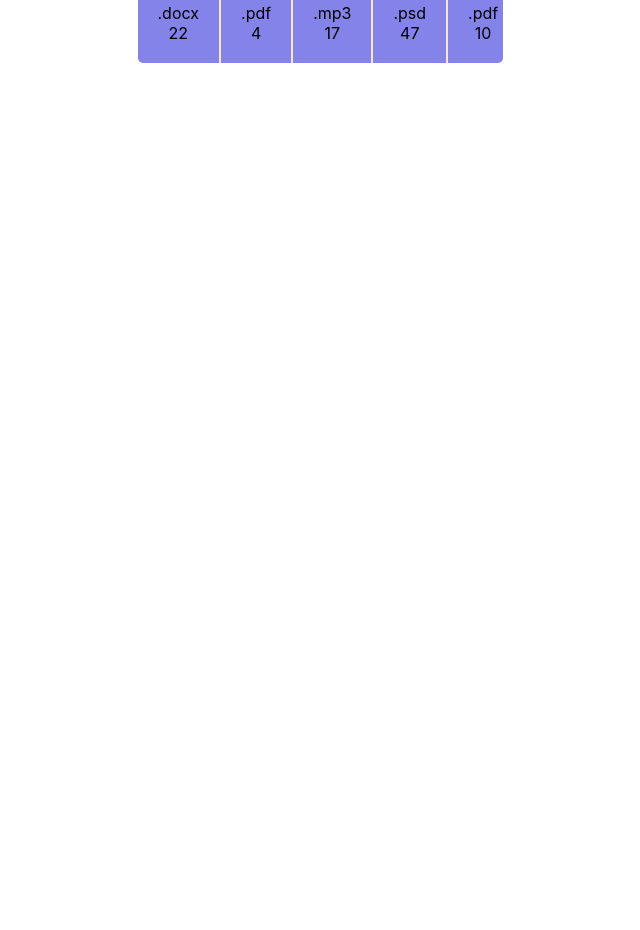
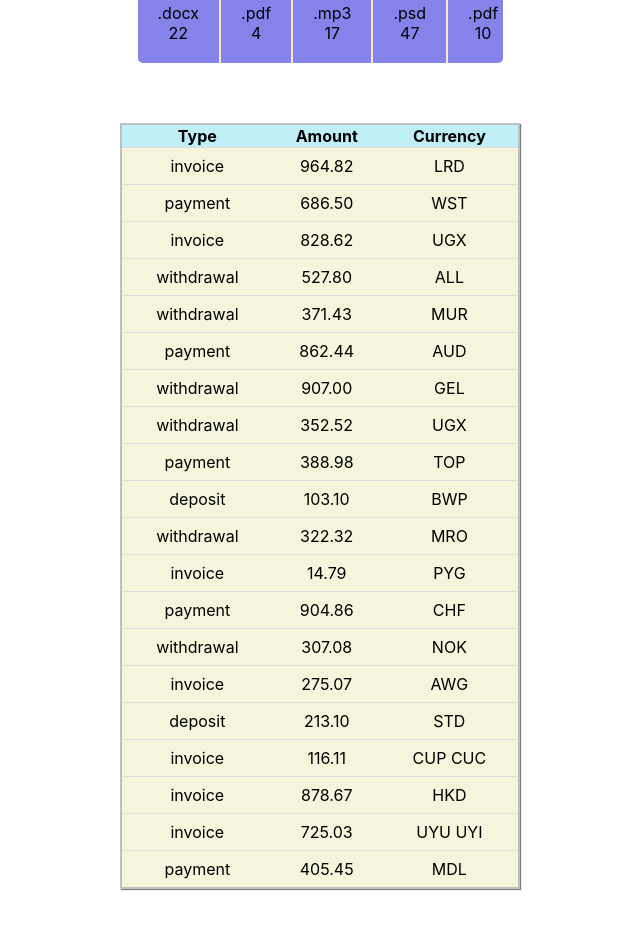
Before and after one commit to Elborn666/goit-react-hw-01-components, a React (Create React App) app: page / in a window 1280 px wide. Shown: the part 520-1450 px from the top of the page, without its empty margins (320-960 px from the left). Before the commit the page ends 800 px from the top, so only its background shows below. Built offline with nearby package versions, Linux system fonts and the light colour scheme.

Commit message:
сделал 4 задание

```diff
--- a/src/components/App.jsx
+++ b/src/components/App.jsx
@@ -4,7 +4,11 @@ import user from 'components/data/user.json';
 import { Statistics } from 'components/Statistics/Statistics.jsx';
 import data from 'components/data/data.json';
 
+import { FriendList } from 'components/FriendList/FriendList.jsx';
+import friends from 'components/data/friends.json';
 
+import { Transaction } from 'components/Transaction/Transaction.jsx';
+import transactions from 'components/data/transactions.json';
 
 export const App = () => {
   return (
@@ -16,6 +20,8 @@ export const App = () => {
         avatar={user.avatar}
         stats={user.stats} />
         <Statistics title="Upload stats" stats={data} />
+        <FriendList friends={friends} />
+        <Transaction items={transactions} />
     </div>
   );
 };
--- /dev/null
+++ b/src/components/FriendList/FriendList.jsx
@@ -0,0 +1,23 @@
+import PropTypes from 'prop-types';
+import FriendListItem from './FriendListItem.jsx';
+import css from './FriendList.css';
+
+
+export const FriendList = ({ friends }) => {
+    <ul class="friend-list">
+    {friends.map(({ id, avatar, name, isOnline }) => (
+      <FriendListItem key={id} avatar={avatar} name={name} isOnline={isOnline} />
+    ))}
+    </ul>
+}
+
+
+FriendList.propTypes = {
+    friends: PropTypes.arrayOf(
+      PropTypes.shape({
+        id: PropTypes.number.isRequired,
+      }),
+    ).isRequired,
+  };
+
+export default FriendList;
--- /dev/null
+++ b/src/components/FriendList/FriendListItem.jsx
@@ -0,0 +1,20 @@
+import PropTypes from 'prop-types';
+import FriendList from './FriendList.css'
+
+const FriendListItem = ({ avatar, name, isOnline }) => {
+  return (
+    <li class="item">
+  <span class="status">{isOnline}</span>
+  <img class="avatar" src={avatar} alt={name} width="48" />
+  <p class="name">{name}</p>
+</li>
+  );
+};
+
+FriendListItem.propTypes = {
+  avatar: PropTypes.string.isRequired,
+  name: PropTypes.string.isRequired,
+  isOnline: PropTypes.bool.isRequired,
+};
+
+export default FriendListItem;
--- /dev/null
+++ b/src/components/Transaction/Transaction.css
@@ -0,0 +1,19 @@
+.transaction-history{
+    border-collapse: collapse;
+    border: 2px solid silver;
+    box-shadow: 1px 1px 1px 0px rgba(0, 0, 0, 0.5);
+    width: 400px;
+    margin: 60px auto;
+    background-color: beige;
+}
+thead {
+    padding: 8px;
+    text-align: center;
+    border-bottom: 1px solid #ddd;
+    background-color: #bfeef5;
+}
+td{
+    padding: 8px;
+    text-align: center;
+    border-bottom: 1px solid #ddd;
+}
--- /dev/null
+++ b/src/components/Transaction/Transaction.jsx
@@ -0,0 +1,37 @@
+import PropTypes from 'prop-types';
+import css from './Transaction.css';
+
+export const Transaction = ({items}) => {
+  return <table className="transaction-history">
+  <thead>
+    <tr>
+      <th>Type</th>
+      <th>Amount</th>
+      <th>Currency</th>
+    </tr>
+  </thead>
+
+  <tbody>
+  {items.map(item => (
+    <tr key={item.id}>
+      <td>{item.type}</td>
+      <td>{item.amount}</td>
+      <td>{item.currency}</td>
+    </tr>
+  ))}
+  </tbody>
+</table>
+}
+
+Transaction.propTypes = {
+  items: PropTypes.arrayOf(
+    PropTypes.exact({
+      id: PropTypes.string.isRequired,
+      type: PropTypes.string.isRequired,
+      amount: PropTypes.string.isRequired,
+      currency: PropTypes.string.isRequired,
+    })
+  ).isRequired,
+};
+
+export default Transaction;
```
Also changed, not shown: src/components/FriendList/FriendList.css (added).
